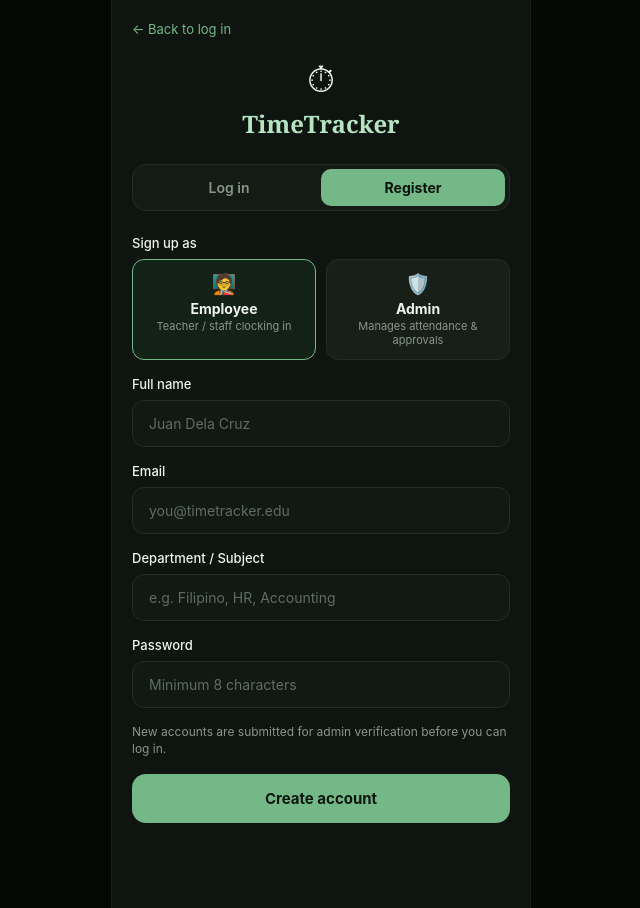
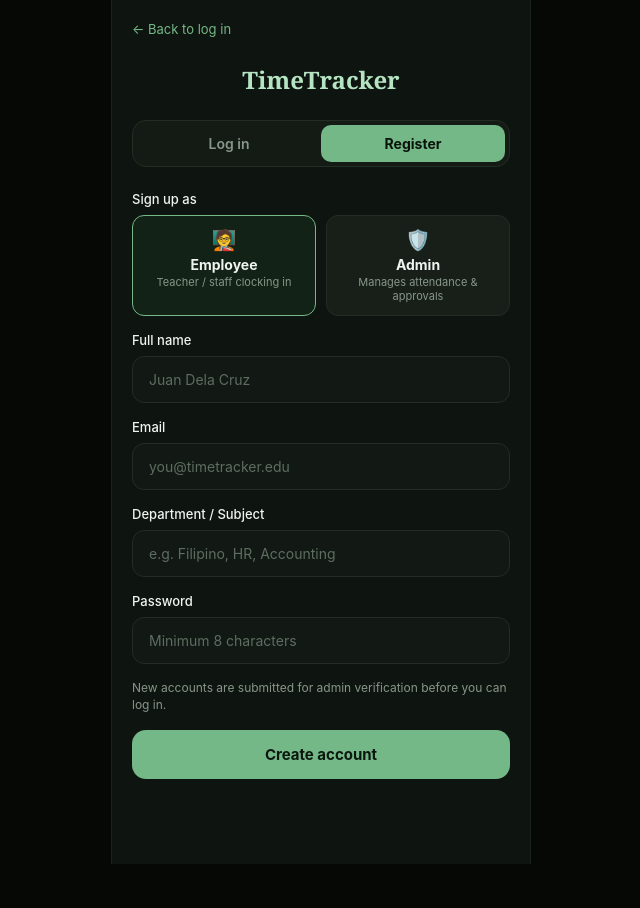
Before and after one commit to sairaarias/timeTracker, a Django app: page /register/ in a window 1280 px wide. Shown: the whole page, without its empty margins (319-959 px from the left). After the commit the page ends 864 px from the top, so only its background shows below. Run offline with Django 5.2, Linux system fonts and the light colour scheme.

Commit message:
Update registration page styling

```diff
--- a/TimeTracker/templates/TimeTracker/register.html
+++ b/TimeTracker/templates/TimeTracker/register.html
@@ -5,7 +5,7 @@
 </a>
 
 <div style="text-align: center; margin: 0 0 24px 0;">
-    <div style="font-size: 36px; margin-bottom: 6px;">⏱</div>
+    <div style="font-size: 36px; margin-bottom: 6px;"></div>
     <div style="font-size: 24px; font-family: Georgia, serif; font-weight: 700; color: #b5e4c2;">TimeTracker</div>
 </div>
 
@@ -23,14 +23,14 @@
     <div class="form-group">
         <label class="form-label">Sign up as</label>
         <div style="display: grid; grid-template-columns: 1fr 1fr; gap: 10px;">
-            <label style="border: 1px solid var(--primary); background: #132216; border-radius: 12px; padding: 12px; cursor: pointer; text-align: center; display: block;">
-                <input type="radio" name="role" value="EMPLOYEE" checked style="display: none;" onchange="toggleInvite(false)">
+            <label id="card-employee" class="role-btn-card active" style="border-radius: 12px; padding: 12px; cursor: pointer; text-align: center; display: block; transition: all 0.2s ease;">
+                <input type="radio" name="role" value="EMPLOYEE" checked style="display: none;" onchange="handleRoleChange('EMPLOYEE')">
                 <div style="font-size: 20px; margin-bottom: 4px;">🧑‍🏫</div>
                 <div style="font-weight: 700; font-size: 14px;">Employee</div>
                 <div style="font-size: 11px; color: var(--text-muted); margin-top: 2px;">Teacher / staff clocking in</div>
             </label>
-            <label style="border: 1px solid var(--surface-border); background: var(--surface); border-radius: 12px; padding: 12px; cursor: pointer; text-align: center; display: block;">
-                <input type="radio" name="role" value="ADMIN" style="display: none;" onchange="toggleInvite(true)">
+            <label id="card-admin" class="role-btn-card" style="border-radius: 12px; padding: 12px; cursor: pointer; text-align: center; display: block; transition: all 0.2s ease;">
+                <input type="radio" name="role" value="ADMIN" style="display: none;" onchange="handleRoleChange('ADMIN')">
                 <div style="font-size: 20px; margin-bottom: 4px;">🛡️</div>
                 <div style="font-weight: 700; font-size: 14px;">Admin</div>
                 <div style="font-size: 11px; color: var(--text-muted); margin-top: 2px;">Manages attendance & approvals</div>
@@ -70,9 +70,32 @@
     <button type="submit" class="btn-primary">Create account</button>
 </form>
 
+<style>
+    .role-btn-card {
+        border: 1px solid var(--surface-border);
+        background: var(--surface);
+    }
+    .role-btn-card.active {
+        border: 1px solid var(--primary) !important;
+        background: #132216 !important;
+    }
+</style>
+
 <script>
-    function toggleInvite(isAdmin) {
-        document.getElementById('inviteCodeGroup').style.display = isAdmin ? 'block' : 'none';
+    function handleRoleChange(role) {
+        const employeeCard = document.getElementById('card-employee');
+        const adminCard = document.getElementById('card-admin');
+        const inviteGroup = document.getElementById('inviteCodeGroup');
+
+        if (role === 'EMPLOYEE') {
+            employeeCard.classList.add('active');
+            adminCard.classList.remove('active');
+            inviteGroup.style.display = 'none';
+        } else {
+            adminCard.classList.add('active');
+            employeeCard.classList.remove('active');
+            inviteGroup.style.display = 'block';
+        }
     }
 </script>
 {% endblock %}
```
